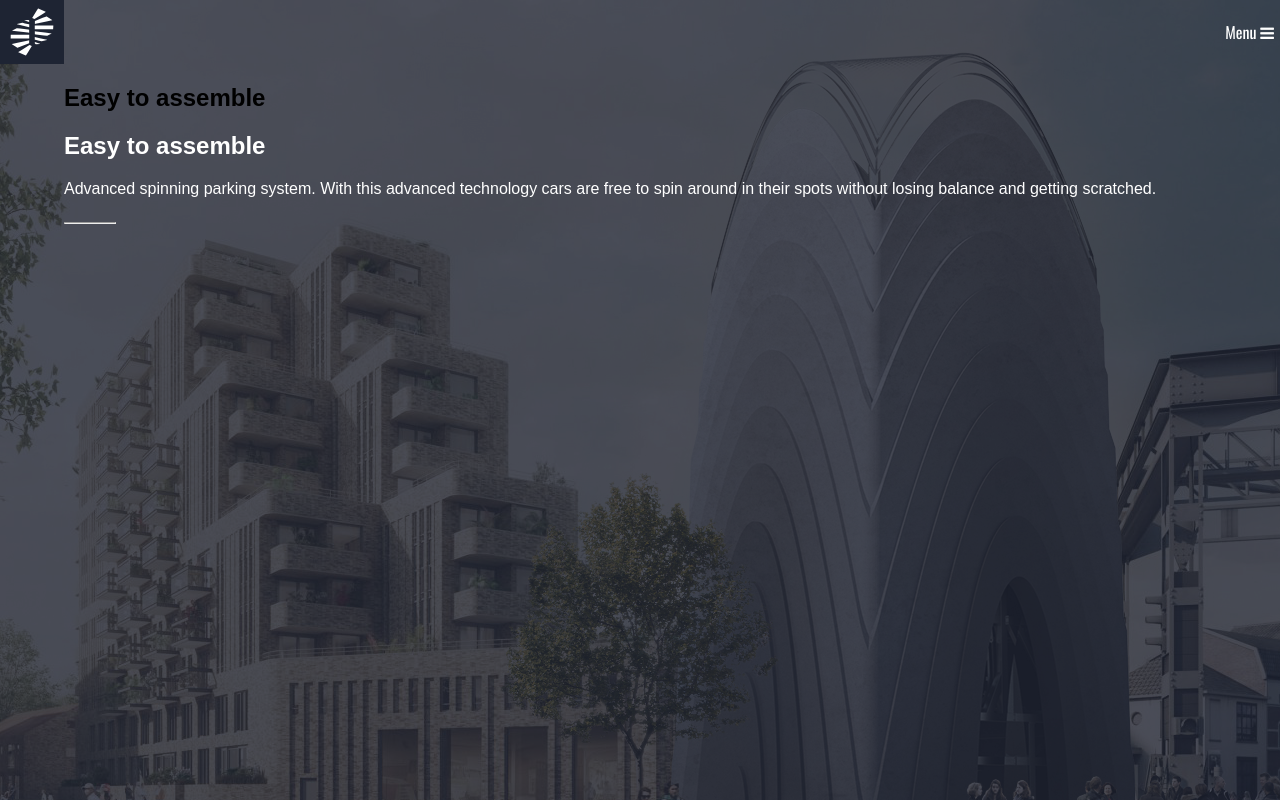
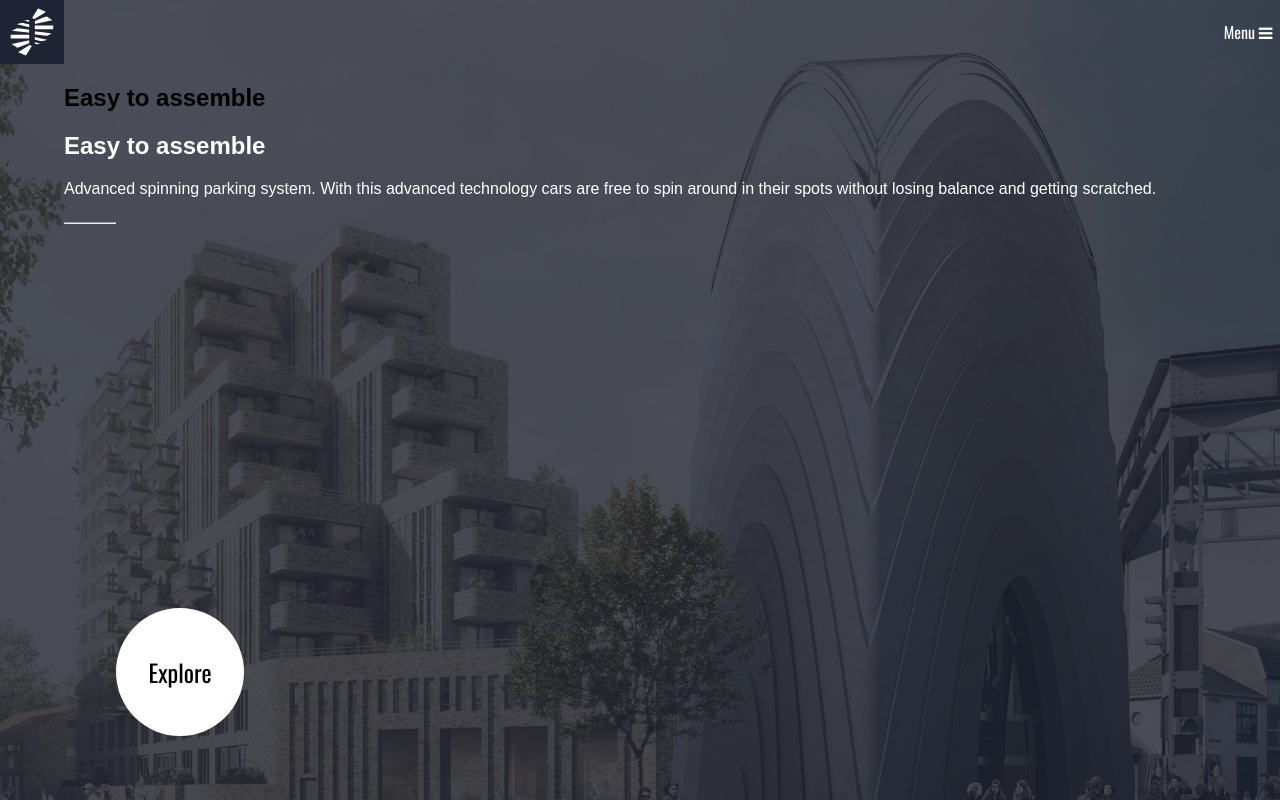
Before and after one commit to ccdesign-ir/Optimpark, a React (Create React App) app: page / in a window 1280 px wide. Shown: the top 800 px of the page. Built offline with nearby package versions, Linux system fonts and the light colour scheme.

Commit message:
-added explore button

```diff
--- a/src/App.css
+++ b/src/App.css
@@ -29,7 +29,6 @@
   position: absolute;
   top: 0;
   right: 0;
-  padding: 2vh;
   font-size: 4vh;
 }
 
@@ -68,6 +67,7 @@ section{
   color: white;
 }
 section>div:first-child{
+  position: relative;
   padding: 8vh;
   min-height: 84%;
 }
@@ -84,7 +84,22 @@ section hr{
   width: 50px;
   float: left;
 }
+section .explore{
+  position: absolute;
+  bottom: 8vh;
+  width: 16vh;
+  height: 16vh;
+  font-size: 3vh;
+
+  background: white;
+  border-radius: 100%;
+}
 
 p{
   width: 100%;
 }
+
+nav .button{
+  width: 8vh;
+  height: 8vh;
+}
--- a/src/App.js
+++ b/src/App.js
@@ -30,6 +30,7 @@ class App extends Component {
             spots without losing balance and getting scratched.
             </p>
             <hr/>
+            <button className="button explore">Explore</button>
           </div>
         </section>
         <section id="customization ">
@@ -41,6 +42,7 @@ class App extends Component {
             spots without losing balance and getting scratched.
             </p>
             <hr/>
+            <button className="button explore">Explore</button>
           </div>
         </section>
         <section id="assemblance ">
@@ -52,6 +54,7 @@ class App extends Component {
             spots without losing balance and getting scratched.
             </p>
             <hr/>
+            <button className="button explore">Explore</button>
           </div>
         </section>
         <section id="facade ">
@@ -63,6 +66,7 @@ class App extends Component {
             spots without losing balance and getting scratched.
             </p>
             <hr/>
+            <button className="button explore">Explore</button>
           </div>
         </section>
         <section id="turntable ">
@@ -74,6 +78,7 @@ class App extends Component {
             spots without losing balance and getting scratched.
             </p>
             <hr/>
+            <button className="button explore">Explore</button>
           </div>
         </section>
         <section id="scale ">
@@ -85,7 +90,7 @@ class App extends Component {
             spots without losing balance and getting scratched.
             </p>
             <hr/>
-
+            <button className="button explore">Explore</button>
           </div>
         </section>
 
```
